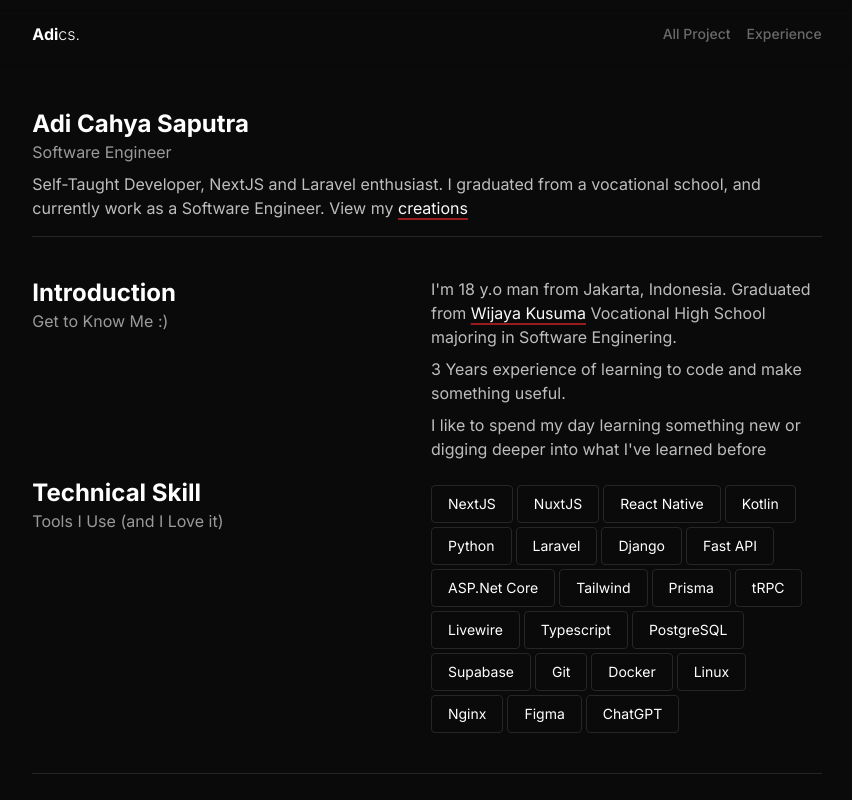
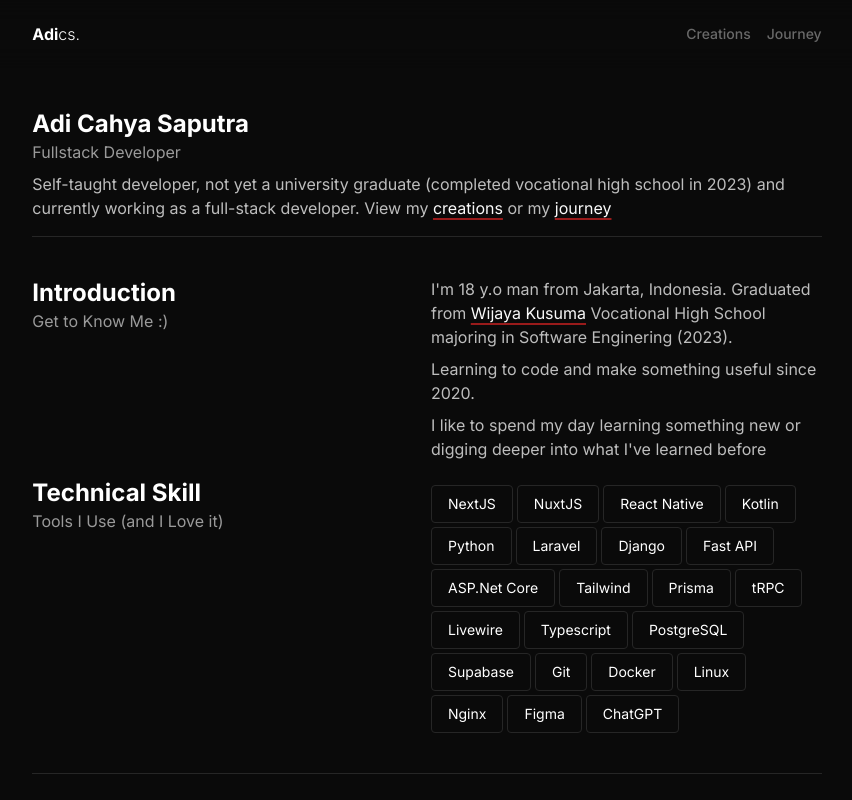
Before and after one commit to AdiCahyaSaputra/personal-website, a Next.js app: page / in a window 1280 px wide. Shown: the top 800 px of the page, without its empty margins (213-1065 px from the left). Built offline with nearby package versions, Linux system fonts and the light colour scheme.

Commit message:
feat: change some of the word and show relevant experience from the top

```diff
--- a/app/projects/page.tsx
+++ b/app/creations/page.tsx
@@ -3,13 +3,13 @@ import CardProject from "@/components/reusable/projects/CardProject";
 import { Metadata } from "next";
 
 export const metadata: Metadata = {
-  title: "Projects",
+  title: "Creations",
 };
 
-const Projects = () => {
+const Creations = () => {
   return (
     <main className="mt-10">
-      <h1 className="text-lg lg:text-2xl font-bold">A web-app Creation</h1>
+      <h1 className="text-lg lg:text-2xl font-bold">Some Creations</h1>
       <p className="text-foreground/75">
         that I&apos;m truly proud to showcase.
       </p>
@@ -25,4 +25,4 @@ const Projects = () => {
   );
 };
 
-export default Projects;
+export default Creations;
--- a/app/experience/page.tsx
+++ b/app/journey/page.tsx
@@ -2,7 +2,7 @@ import { Metadata } from "next";
 import React from "react";
 
 export const metadata: Metadata = {
-  title: "Experience",
+  title: "Journey",
 };
 
 type TExperience = {
@@ -51,7 +51,7 @@ for (const experience of experiencesData) {
   experiences[year].push(experience);
 }
 
-const ExperiencePage = () => {
+const Journey = () => {
   return (
     <main className="mt-10 min-h-screen">
       <h1 className="text-lg lg:text-2xl font-bold">Professional Journey</h1>
@@ -62,7 +62,7 @@ const ExperiencePage = () => {
       </p>
 
       <ul className="mt-4 space-y-4">
-        {Object.keys(experiences).map((year, idx) => (
+        {Object.keys(experiences).reverse().map((year, idx) => (
           <li key={idx} className="flex items-start space-x-4 relative">
             <p className="sticky top-20 font-bold text-foreground self-start px-2 py-px border border-border rounded-full">
               {year}
@@ -82,4 +82,4 @@ const ExperiencePage = () => {
   );
 };
 
-export default ExperiencePage;
+export default Journey;
--- a/components/section/AboutMe.tsx
+++ b/components/section/AboutMe.tsx
@@ -35,11 +35,10 @@ const AboutMe = () => {
           >
             Wijaya Kusuma
           </a>{" "}
-          Vocational High School majoring in Software Enginering.
+          Vocational High School majoring in Software Enginering (2023).
         </p>
         <p className="mt-2">
-          {new Date().getFullYear() - 2020} Years experience of learning to code
-          and make something useful.
+          Learning to code and make something useful since 2020.
         </p>
         <p className="mt-2">
           I like to spend my day learning something new or digging deeper into
--- a/components/section/HeadContent.tsx
+++ b/components/section/HeadContent.tsx
@@ -6,17 +6,22 @@ const HeadContent = () => {
     <section>
       <h1 className="text-lg lg:text-2xl font-bold">Adi Cahya Saputra</h1>
       <p className="text-sm lg:text-base text-foreground/60">
-        Software Engineer
+        Fullstack Developer
       </p>
 
       <p className="mt-2 text-foreground/75">
-        Self-Taught Developer, NextJS and Laravel enthusiast. I graduated from a
-        vocational school, and currently work as a Software Engineer. View my{" "}
+        Self-taught developer, not yet a university graduate (completed vocational high school in 2023) and currently working as a full-stack developer. View my{" "}
         <Link
           href="/projects"
           className="underline text-foreground hover:decoration-red-800"
         >
           creations
+        </Link> or my{" "}
+        <Link
+          href="/experience"
+          className="underline text-foreground hover:decoration-red-800"
+        >
+          journey
         </Link>
       </p>
     </section>
--- a/components/section/Navbar.tsx
+++ b/components/section/Navbar.tsx
@@ -16,13 +16,13 @@ import {
 
 const navItems = [
   {
-    name: "All Project",
-    url: "/projects",
+    name: "Creations",
+    url: "/creations",
     icon: <LayoutList className="w-4 h-4 mr-2" />,
   },
   {
-    name: "Experience",
-    url: "/experience",
+    name: "Journey",
+    url: "/journey",
     icon: <LineChart className="w-4 h-4 mr-2" />,
   },
 ];
```
